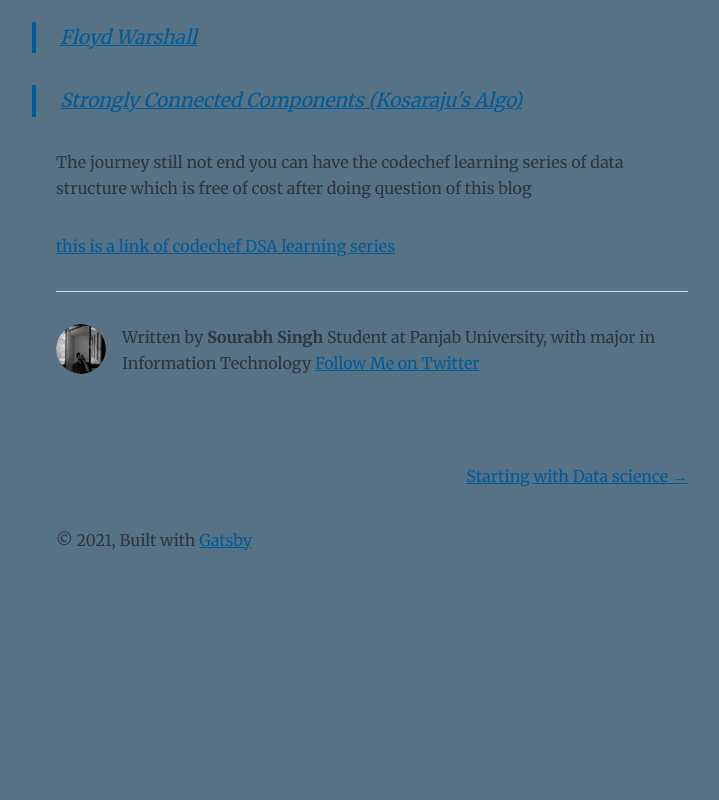
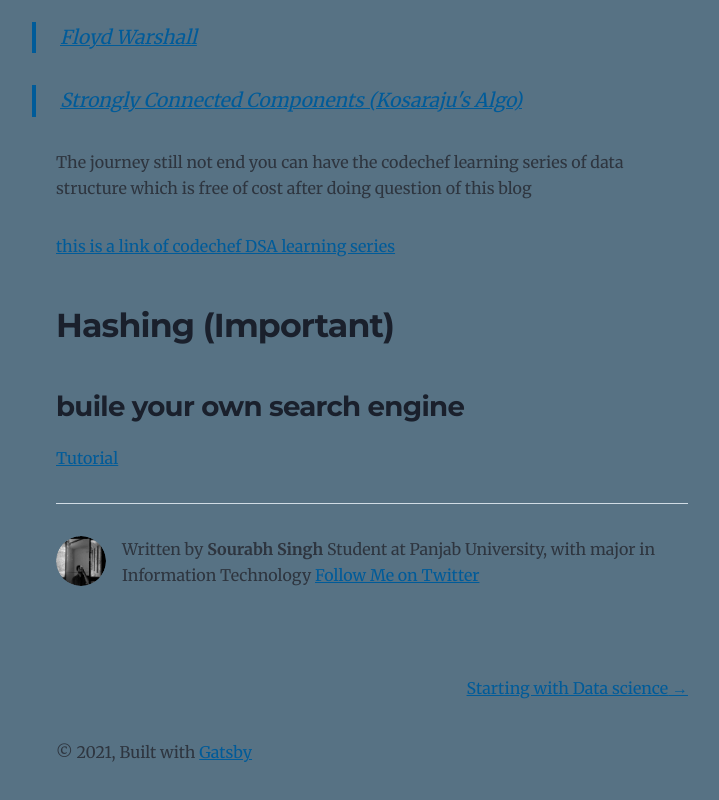
Before and after one commit to backbencher00/my-starter-blog, a Gatsby site: page /DSA/ in a window 1280 px wide. Shown: the part 10466-11266 px from the top of the page, without its empty margins (268-987 px from the left). Before the commit the page ends 11082 px from the top, so only its background shows below. Built offline with nearby package versions, Linux system fonts and the light colour scheme; Gatsby itself is replaced by a stand-in of ours; some packages are replaced by stand-ins of ours.

Commit message:
Update index.md

```diff
--- a/content/blog/DSA/index.md
+++ b/content/blog/DSA/index.md
@@ -326,3 +326,8 @@ Dont spend to much time in thinking the solution and approach more that 30 minut
 The journey still not end you can have the codechef learning series  of data structure which is free of cost  after doing question  of this blog
 
 [this is a link of codechef DSA learning series ](https://www.codechef.com/LEARNDSA/?itm_medium=navmenu&itm_campaign=learndsa)
+
+## Hashing (Important)
+### buile your own search engine
+
+[Tutorial](https://unacademy.com/class/build-your-own-search-application-basics-of-hashing/ZBULJ66Q)
```
